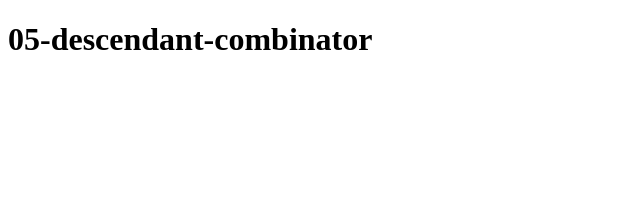
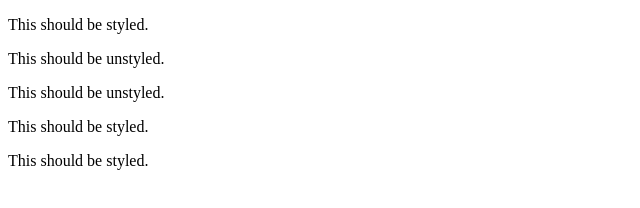
Before and after one commit to aquelepablo/odin-css-exercises, a plain HTML site: page foundations/05-descendant-combinator/05-descendant-combinator.html in a window 1280 px wide. Shown: the whole page, without its empty margins (0-640 px from the left). Drawn offline with Linux system fonts and the light colour scheme; files that its build step writes are made by us from their sources.

Commit message:
Set up html file to start exercise 05

```diff
--- a/foundations/05-descendant-combinator/05-descendant-combinator.html
+++ b/foundations/05-descendant-combinator/05-descendant-combinator.html
@@ -1,10 +1,21 @@
 <!DOCTYPE html>
 <html lang="en">
-    <head>
-        <meta charset="utf-8">
-        <title>05-descendant-combinator</title>
-    </head>
-    <body>
-        <h1>05-descendant-combinator</h1>
-    </body>
+  <head>
+    <meta charset="UTF-8">
+    <meta http-equiv="X-UA-Compatible" content="IE=edge">
+    <meta name="viewport" content="width=device-width, initial-scale=1.0">
+    <title>Descendant Combinator</title>
+    <link rel="stylesheet" href="style.css">
+  </head>
+  <body>
+    <div class="container">
+      <p class="text">This should be styled.</p>
+    </div>
+    <p class="text">This should be unstyled.</p>
+    <p class="text">This should be unstyled.</p>
+    <div class="container">
+      <p class="text">This should be styled.</p>
+      <p class="text">This should be styled.</p>
+    </div>
+  </body>
 </html>
```
